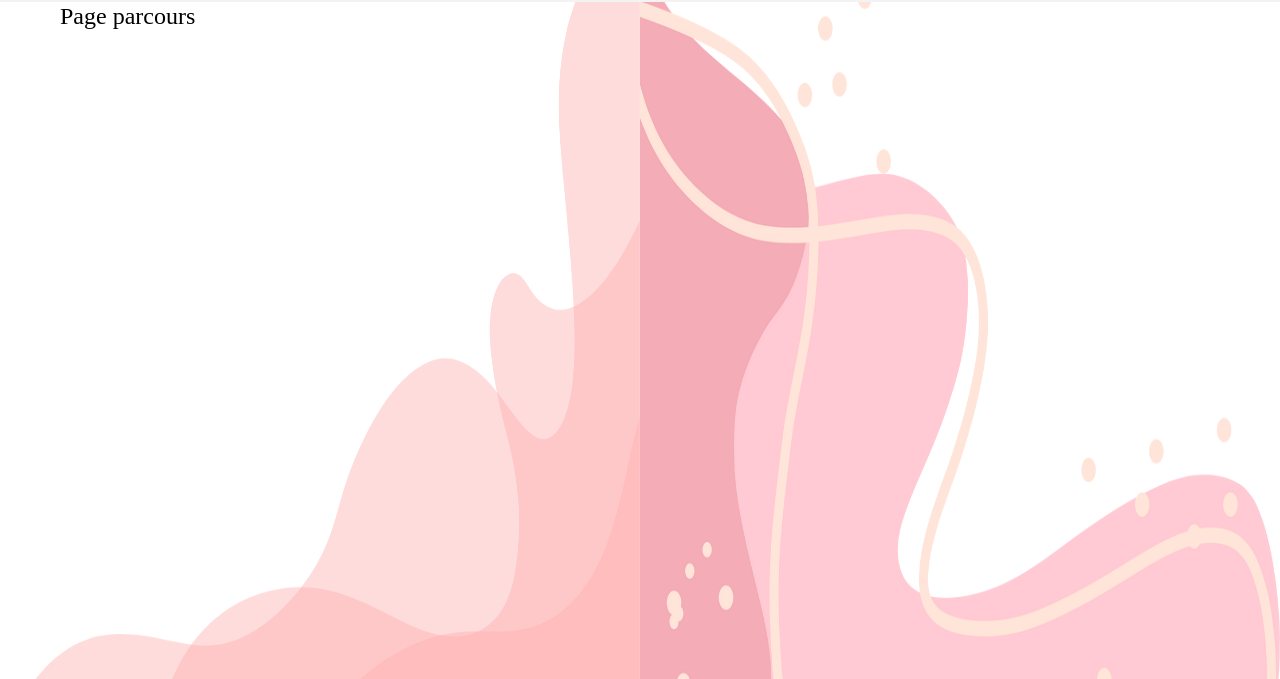
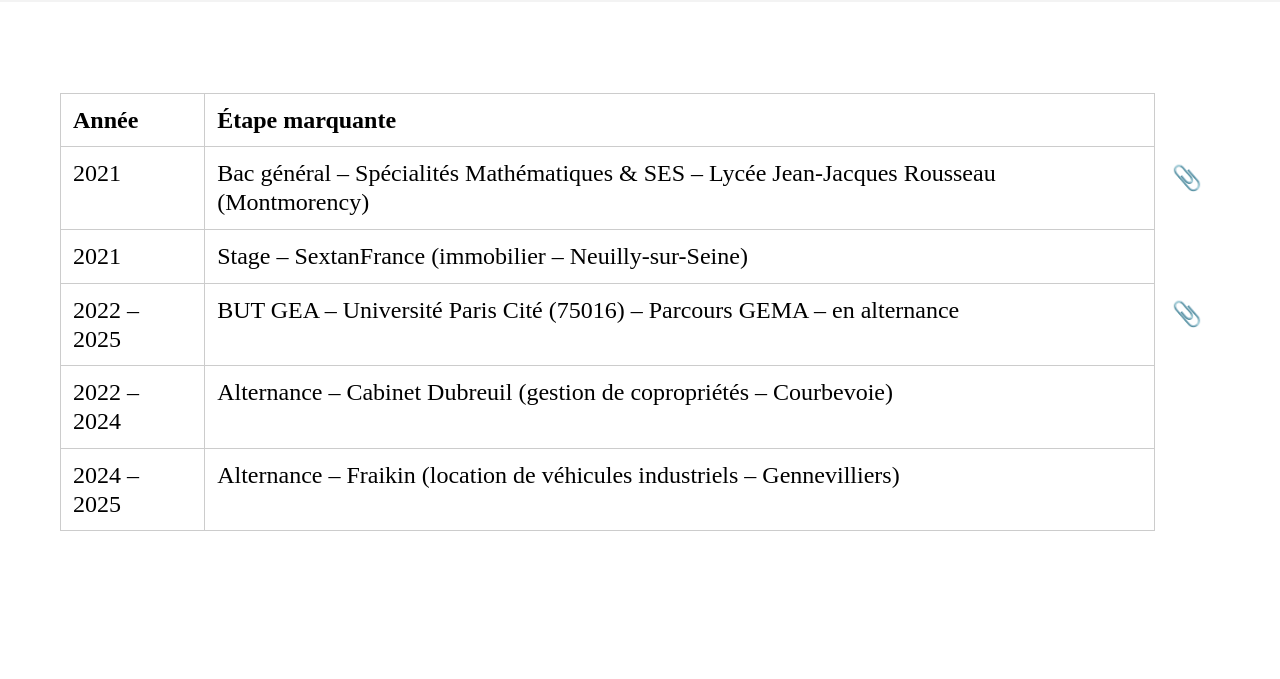
Before and after one commit to walid-aloui/margot-portfolio, a plain HTML site: page parcours.html in a window 1280 px wide. Shown: the part 58-737 px from the top of the page. Drawn offline with Linux system fonts and the light colour scheme; a web font is replaced by a local one.

Commit message:
Implémentation de la page parcours

```diff
--- a/parcours.html
+++ b/parcours.html
@@ -32,7 +32,44 @@
     </header>
 
     <main class="main">
-        Page parcours
+        <div class="table-parcours">
+            <table>
+                <thead>
+                    <tr>
+                        <th>Année</th>
+                        <th>Étape marquante</th>
+                    </tr>
+                </thead>
+                <tbody>
+                    <tr>
+                        <td>2021</td>
+                        <td>Bac général – Spécialités Mathématiques & SES – Lycée Jean-Jacques Rousseau (Montmorency)</td>
+                        <td class="download-icon">
+                            <a href="pieces-jointes/Bac.pdf" download title="Télécharger la pièce jointe">📎</a>
+                        </td>
+                    </tr>
+                    <tr>
+                        <td>2021</td>
+                        <td>Stage – SextanFrance (immobilier – Neuilly-sur-Seine)</td>
+                    </tr>
+                    <tr>
+                        <td>2022 – 2025</td>
+                        <td>BUT GEA – Université Paris Cité (75016) – Parcours GEMA – en alternance</td>
+                        <td class="download-icon">
+                            <a href="pieces-jointes/AR_DUT_BUT2GEMA 2023-24_BOUDOUX.pdf" download title="Télécharger la pièce jointe">📎</a>
+                        </td>
+                    </tr>
+                    <tr>
+                        <td>2022 – 2024</td>
+                        <td>Alternance – Cabinet Dubreuil (gestion de copropriétés – Courbevoie)</td>
+                    </tr>
+                    <tr>
+                        <td>2024 – 2025</td>
+                        <td>Alternance – Fraikin (location de véhicules industriels – Gennevilliers)</td>
+                    </tr>
+                </tbody>
+            </table>
+        </div>
     </main>
 
     <footer>
--- a/style.css
+++ b/style.css
@@ -14,11 +14,6 @@ body {
     font-family: "Iceland", serif;
     line-height: 1.2;
     font-size: 24px;
-    background-image: url('images/background-accueil-gauche.png'), url('images/background-accueil-droite.png');
-    background-repeat: no-repeat, no-repeat;
-    background-position: left top, right top;
-    background-size: 50% 100%, 50% 100%;
-    background-attachment: fixed;
 }
 
 /* ------------------------------ CSS HEADER ------------------------------------------- */
@@ -132,3 +127,35 @@ body {
     background-color: #F3F3F3;
     color: #62BC1B;
 }
+
+/* ------------------------------ CSS PARCOURS ------------------------------------------- */
+
+.table-parcours {
+    height: 100%;
+    display: flex;
+    justify-content: center;
+    align-items: center;
+}
+
+table {
+    border-collapse: collapse;
+}
+
+th,
+td {
+    border: 1px solid #ccc;
+    padding: 12px;
+    text-align: left;
+    vertical-align: top;
+}
+
+.download-icon {
+    text-align: center;
+    border: 0;
+}
+
+.download-icon a {
+    text-decoration: none;
+    display: inline-block;
+    padding: 5px;
+}
```
Also changed, not shown: 3 other files.
